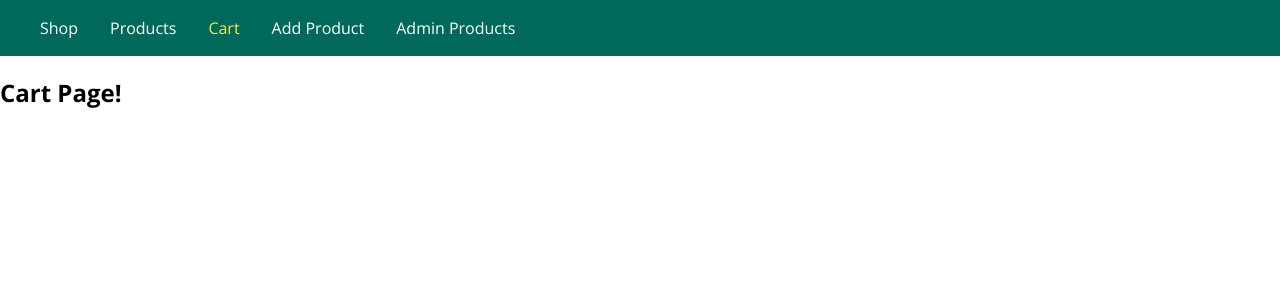
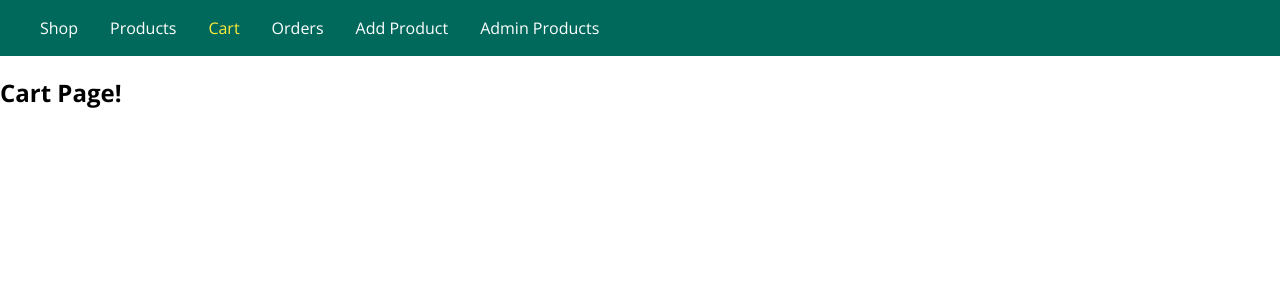
Before and after one commit to SottoMayor/NodeJS, a Node server app: page /cart in a window 1280 px wide. Shown: the top 300 px of the page. Run offline with Node 20, Linux system fonts and the light colour scheme; some libraries are stand-ins or nearby versions.

Commit message:
Adding the 'orders' item

```diff
--- a/controllers/shop.js
+++ b/controllers/shop.js
@@ -24,6 +24,10 @@ exports.getCart = (req, res, next) => {
     res.render('shop/cart', {docTitle: 'Cart Page', path: '/cart'})
 }
 
+exports.getOrders = (req, res, next) => {
+  res.render('shop/orders', {docTitle: 'Orders Page', path: '/orders'})
+}
+
 exports.getCheckout = (req, res, next) =>{
   res.render('shop/checkout', { docTitle: 'Checkout',  path: '/checkout'})
 }
--- a/routes/shop.js
+++ b/routes/shop.js
@@ -8,6 +8,7 @@ const Product = require('../models/product');
 router.get('/', shopController.getIndex);
 router.get('/products', shopController.getProducts);
 router.get('/cart', shopController.getCart);
+router.get('/orders', shopController.getOrders);
 router.get('/checkout', shopController.getCheckout);
 
 module.exports = router;
--- a/views/includes/navigation.ejs
+++ b/views/includes/navigation.ejs
@@ -17,6 +17,10 @@
             </li>
 
             <li class="main-header__item">
+                <a href="/orders" class="<%= (path==='/orders') ? 'active' : '' %>">Orders</a>
+            </li>
+
+            <li class="main-header__item">
                 <a href="/admin/add-product" class="<%= (path==='/admin/add-product') ? 'active' : '' %>">Add Product</a>
             </li>
 
```
Also changed, not shown: views/shop/orders.ejs (added, +10 -0 lines).
